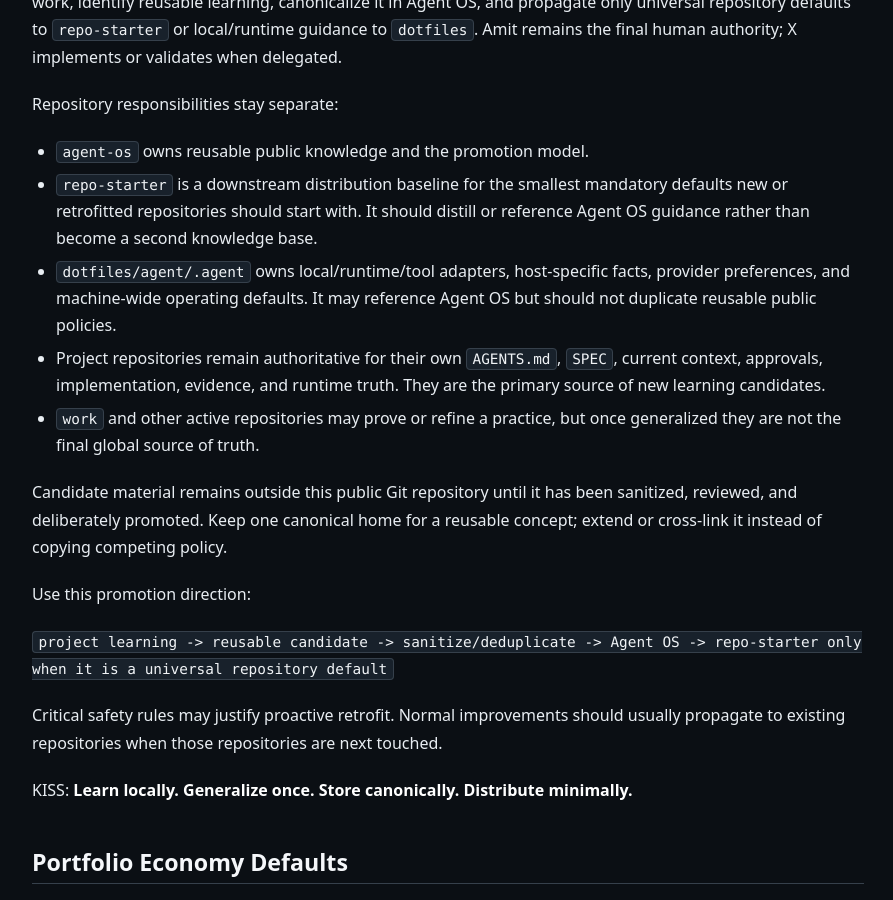
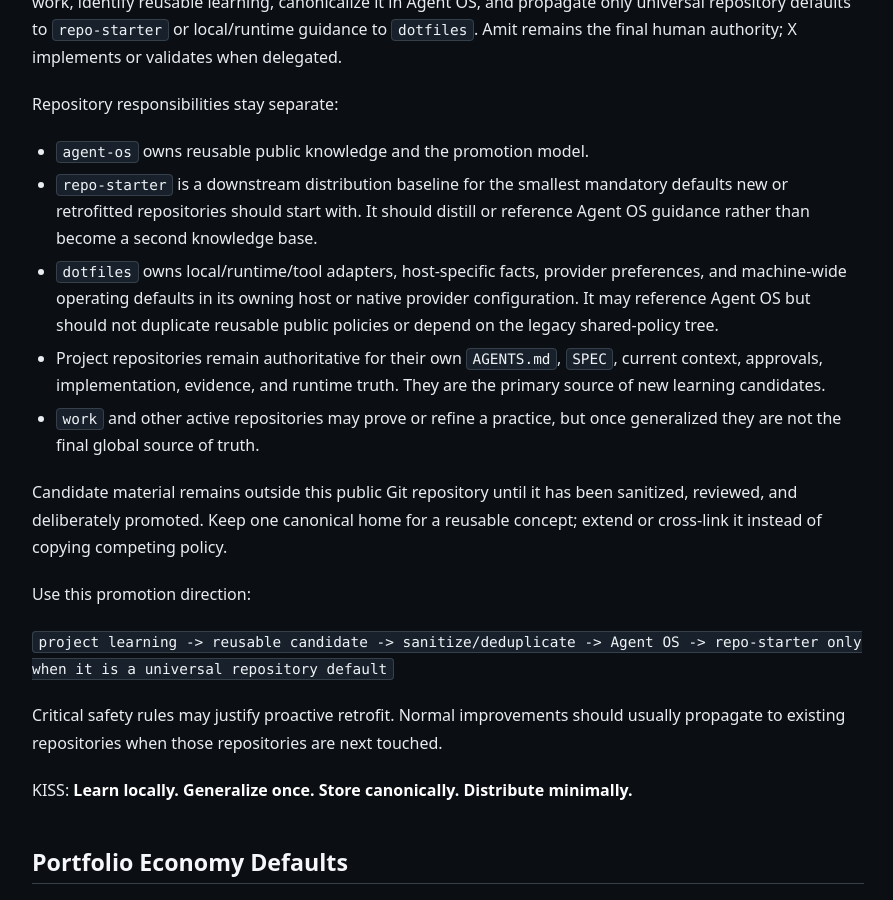
Before and after one commit to amitkarpe/agent-os, a Jekyll site: the page built from AGENTS.md, in a window 1280 px wide and 900 px high, scrolled down 1525 px. Shown: the whole window, without its empty margins (192-1085 px from the left). Built offline with Jekyll 4.4.1, drawn with Linux system fonts in a browser that asks for light colours; our own code applies the rules of GitHub Pages for plain Markdown files.

Commit message:
docs: remove legacy path from local policy ownership

```diff
--- a/AGENTS.md
+++ b/AGENTS.md
@@ -71,9 +71,10 @@ Repository responsibilities stay separate:
   mandatory defaults new or retrofitted repositories should start with. It
   should distill or reference Agent OS guidance rather than become a second
   knowledge base.
-- `dotfiles/agent/.agent` owns local/runtime/tool adapters, host-specific facts,
-  provider preferences, and machine-wide operating defaults. It may reference
-  Agent OS but should not duplicate reusable public policies.
+- `dotfiles` owns local/runtime/tool adapters, host-specific facts, provider
+  preferences, and machine-wide operating defaults in its owning host or native
+  provider configuration. It may reference Agent OS but should not duplicate
+  reusable public policies or depend on the legacy shared-policy tree.
 - Project repositories remain authoritative for their own `AGENTS.md`, `SPEC`,
   current context, approvals, implementation, evidence, and runtime truth. They
   are the primary source of new learning candidates.
```
